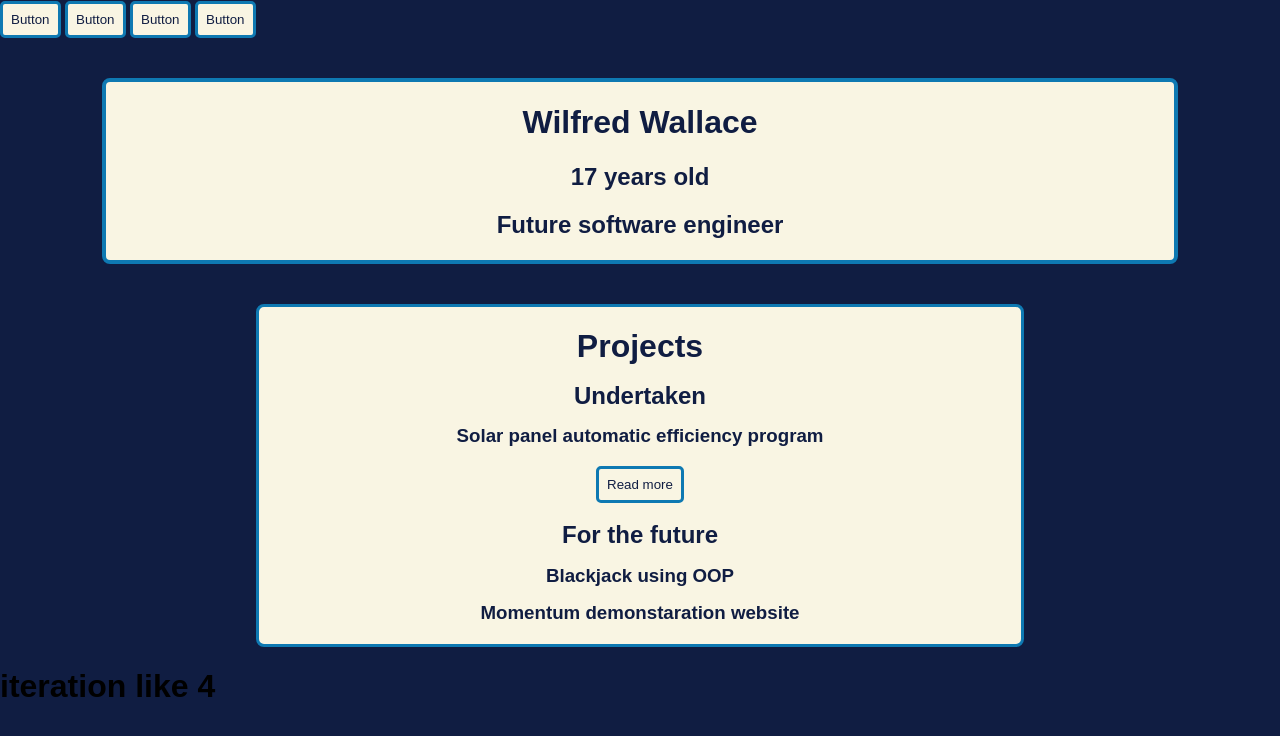
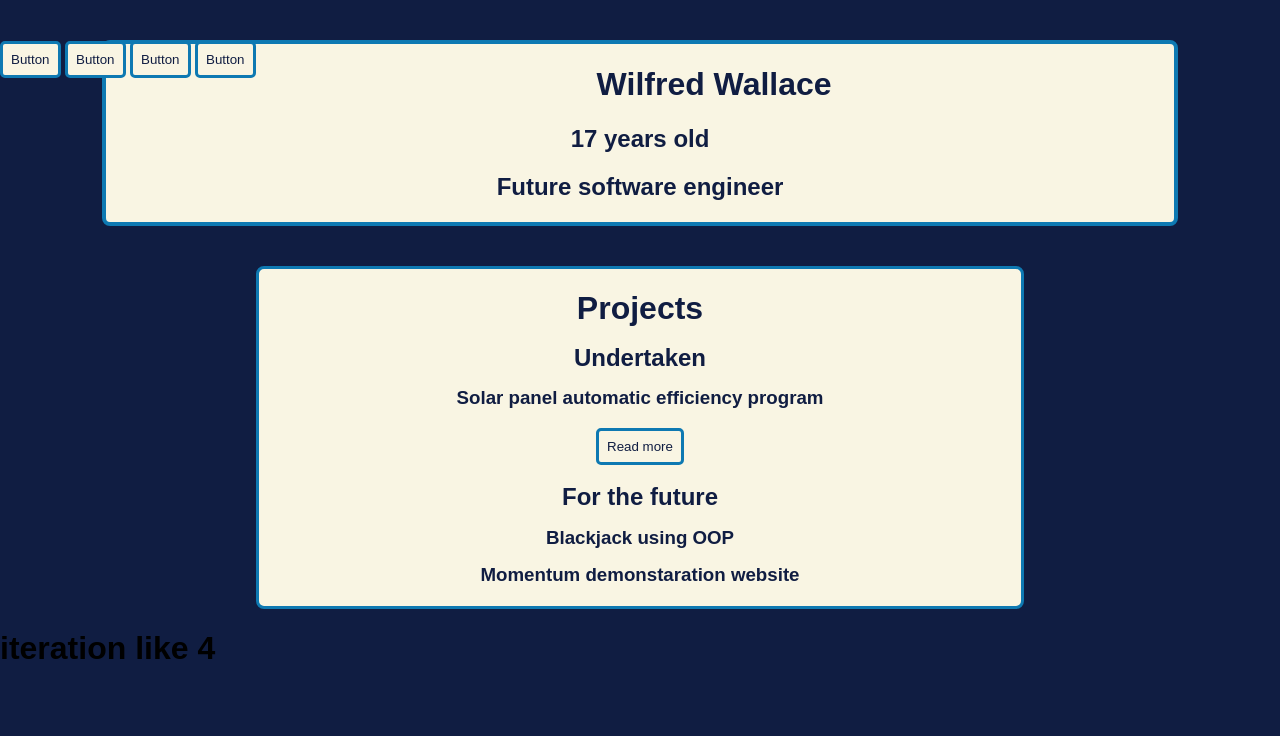
Before and after one commit to WilfWallace/website.1, a plain HTML site: page index.html in a window 1280 px wide. Drawn offline with Linux system fonts and the light colour scheme.

Commit message:
Update styles.css

```diff
--- a/styles.css
+++ b/styles.css
@@ -50,3 +50,7 @@ body {
 	border-color: #101d42;
 	color: #f9f5e3;
 }
+
+.menu{
+	float: left;
+}
```
